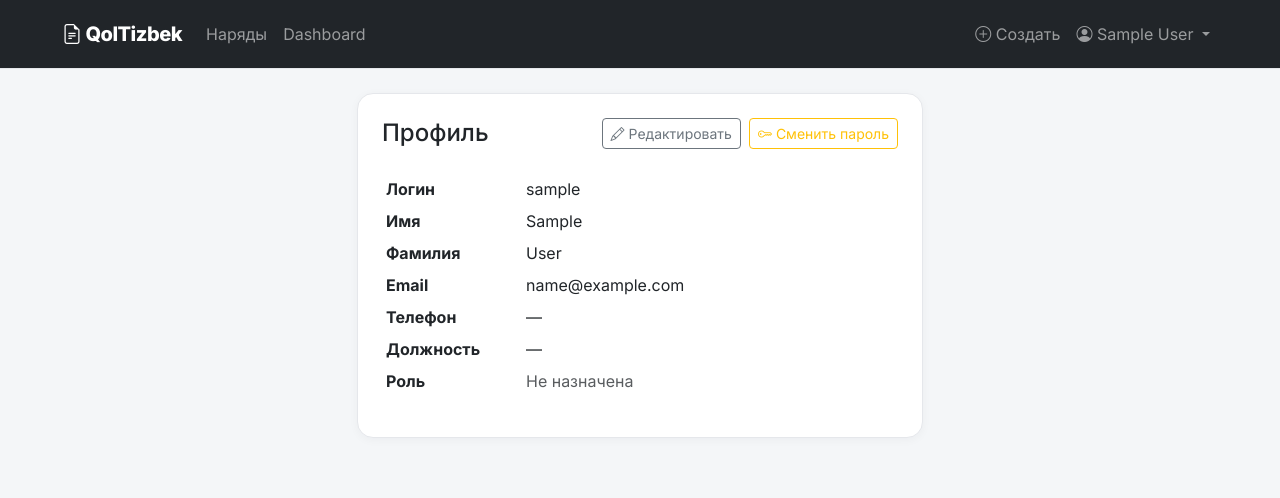
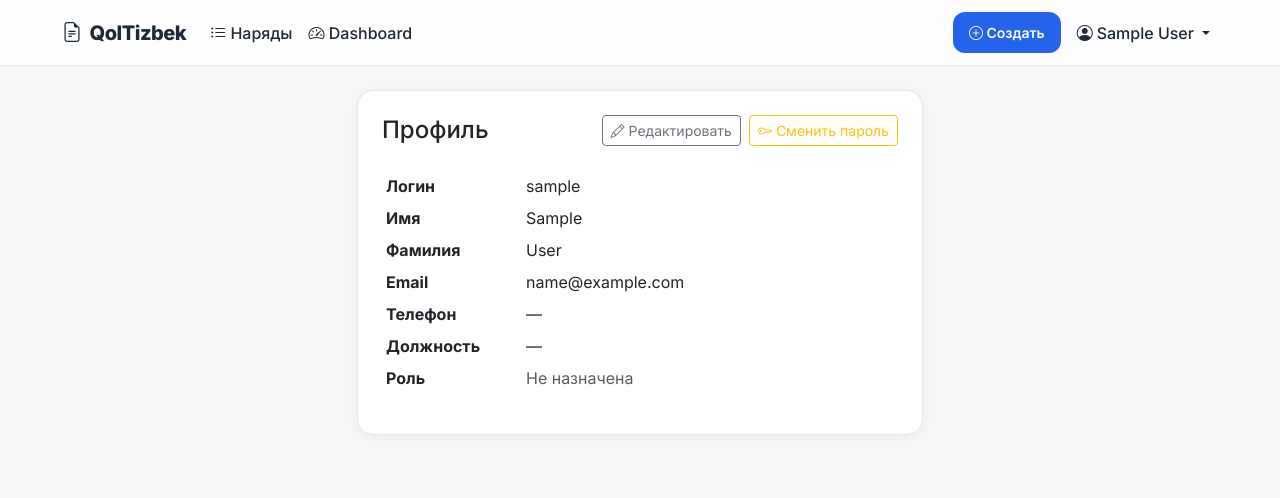
Before and after one commit to TarkhanNone/qoltizbek_v1, a Django app: page /accounts/profile/ in a window 1280 px wide. Shown: the top 498 px of the page. Run offline with Django 5.2, Linux system fonts and the light colour scheme; the visitor is signed in with stand-in values (Sample User, id 1).

Commit message:
updated navbar.html

```diff
--- a/templates/base.html
+++ b/templates/base.html
@@ -4,10 +4,13 @@
     <meta charset="UTF-8">
     <meta name="viewport" content="width=device-width, initial-scale=1.0">
     <title>{% block title %}QolTizbek{% endblock %}</title>
+
     <link href="https://cdn.jsdelivr.net/npm/bootstrap@5.3.0/dist/css/bootstrap.min.css" rel="stylesheet">
     <link href="https://cdn.jsdelivr.net/npm/bootstrap-icons@1.11.0/font/bootstrap-icons.css" rel="stylesheet">
+
     <link rel="preconnect" href="https://fonts.googleapis.com">
     <link href="https://fonts.googleapis.com/css2?family=Inter:wght@400;500;600;700;800&display=swap" rel="stylesheet">
+
     <style>
         :root {
             --bg: #f4f6f8;
@@ -17,85 +20,163 @@
             --primary: #2563eb;
             --border: #e5e7eb;
         }
+
+        * {
+            box-sizing: border-box;
+        }
+
         body {
             background: var(--bg);
             color: var(--text);
             font-family: Inter, system-ui, sans-serif;
+            -webkit-font-smoothing: antialiased;
         }
+
+        /* NAVBAR */
         .navbar {
-            backdrop-filter: blur(10px);
-            background: rgba(255,255,255,0.9);
-            border-bottom: 1px solid var(--border);
-            padding: 14px 0;
+            background: rgba(255,255,255,0.85);
             -webkit-backdrop-filter: blur(10px);
             backdrop-filter: blur(10px);
+            border-bottom: 1px solid var(--border);
+            padding: 12px 0;
         }
+
         .navbar-brand {
             font-weight: 800;
             letter-spacing: -0.5px;
+            color: var(--text);
         }
+
+        .nav-link {
+            color: var(--text);
+            font-weight: 500;
+            padding: 8px 12px;
+            border-radius: 10px;
+        }
+
+        .nav-link:hover {
+            background: #f1f5f9;
+            color: var(--text);
+        }
+
+        .dropdown-menu {
+            border: 1px solid var(--border);
+            border-radius: 12px;
+            box-shadow: 0 10px 30px rgba(0,0,0,0.08);
+        }
+
+        /* LAYOUT FIX */
+        .container {
+            max-width: 1180px;
+        }
+
+        /* CARDS */
         .card {
             border: 1px solid var(--border);
             border-radius: 16px;
+            background: var(--card);
             box-shadow: 0 2px 10px rgba(15, 23, 42, 0.04);
+
             transition:
                 transform 0.2s ease,
                 box-shadow 0.2s ease,
                 border-color 0.2s ease;
         }
+
         .card-body {
             padding: 1.5rem;
         }
+
         .card:hover {
             transform: translateY(-2px);
-            box-shadow: 0 8px 24px rgba(15, 23, 42, 0.08);
+            box-shadow: 0 10px 30px rgba(15, 23, 42, 0.08);
         }
+
+        /* BADGES */
         .badge {
             padding: 6px 10px;
             border-radius: 999px;
             font-weight: 600;
             font-size: 12px;
         }
+
         .badge-draft {
             background: rgba(108,117,125,.12);
             color: #6c757d;
         }
+
         .badge-progress {
             background: rgba(245, 158, 11, 0.12);
             color: #b45309;
         }
+
         .badge-done {
             background: rgba(34, 197, 94, 0.12);
             color: #15803d;
         }
+
         .badge-closed {
             background: rgba(31, 41, 55, 0.12);
             color: #374151;
         }
-        .sign-step { display: flex; align-items: center; gap: 8px; padding: 8px 0; border-bottom: 1px solid #f0f0f0; }
-        .sign-step:last-child { border-bottom: none; }
+
+        /* STEPS */
+        .sign-step {
+            display: flex;
+            align-items: center;
+            gap: 8px;
+            padding: 8px 0;
+            border-bottom: 1px solid #f0f0f0;
+        }
+
+        .sign-step:last-child {
+            border-bottom: none;
+        }
+
+        /* BUTTONS */
         .btn-primary {
             background: var(--primary);
             border: none;
             border-radius: 12px;
             padding: 10px 16px;
             font-weight: 600;
+
+            transition: background 0.2s ease;
         }
 
         .btn-primary:hover,
         .btn-primary:focus {
             background: #1d4ed8;
             border: none;
-            transition: background 0.2s ease;
+            box-shadow: none;
         }
-        .container { max-width: 1180px; }
+
+        /* ALERTS (важно — убирает bootstrap "дешевый" вид) */
+        .alert {
+            border: none;
+            border-radius: 14px;
+            font-weight: 500;
+        }
+
+        /* TEXT HELPERS */
+        .muted {
+            color: var(--muted);
+        }
+
+        /* PAGE SPACING */
+        .page-wrapper {
+            padding: 24px 0 64px;
+        }
     </style>
 </head>
+
 <body>
 
 {% include 'partials/navbar.html' %}
 
-<div class="container mt-4 mb-5">
+<main class="page-wrapper">
+    <div class="container">
+
         {% if messages %}
             {% for message in messages %}
                 <div class="alert alert-{{ message.tags }} alert-dismissible fade show">
@@ -106,7 +187,9 @@
         {% endif %}
 
         {% block content %}{% endblock %}
+
     </div>
+</main>
 
 <script src="https://cdn.jsdelivr.net/npm/bootstrap@5.3.0/dist/js/bootstrap.bundle.min.js"></script>
 </body>
--- a/templates/partials/navbar.html
+++ b/templates/partials/navbar.html
@@ -1,43 +1,71 @@
-<nav class="navbar navbar-expand-lg navbar-dark bg-dark">
+<nav class="navbar navbar-expand-lg">
     <div class="container">
-        <a class="navbar-brand" href="/">
-            <i class="bi bi-file-earmark-text"></i> QolTizbek
+
+        <!-- BRAND -->
+        <a class="navbar-brand d-flex align-items-center gap-2" href="/">
+            <i class="bi bi-file-earmark-text"></i>
+            QolTizbek
         </a>
+
+        <!-- TOGGLER -->
         <button class="navbar-toggler" type="button" data-bs-toggle="collapse" data-bs-target="#navMenu">
             <span class="navbar-toggler-icon"></span>
         </button>
+
         <div class="collapse navbar-collapse" id="navMenu">
+
+            <!-- LEFT -->
             <ul class="navbar-nav me-auto">
                 <li class="nav-item">
-                    <a class="nav-link" href="{% url 'workorder_list' %}">Наряды</a>
+                    <a class="nav-link" href="{% url 'workorder_list' %}">
+                        <i class="bi bi-list-ul"></i> Наряды
+                    </a>
                 </li>
+
                 {% if user.is_authenticated %}
                 <li class="nav-item">
-                    <a class="nav-link" href="{% url 'dashboard' %}">Dashboard</a>
+                    <a class="nav-link" href="{% url 'dashboard' %}">
+                        <i class="bi bi-speedometer2"></i> Dashboard
+                    </a>
                 </li>
                 {% endif %}
             </ul>
-            <ul class="navbar-nav">
+
+            <!-- RIGHT -->
+            <ul class="navbar-nav align-items-center">
+
                 {% if user.is_authenticated %}
-                    <li class="nav-item">
-                        <a class="nav-link" href="{% url 'workorder_create' %}">
+
+                    <li class="nav-item me-2">
+                        <a class="btn btn-primary btn-sm" href="{% url 'workorder_create' %}">
                             <i class="bi bi-plus-circle"></i> Создать
                         </a>
                     </li>
+
                     <li class="nav-item dropdown">
-                        <a class="nav-link dropdown-toggle" href="#" data-bs-toggle="dropdown">
-                            <i class="bi bi-person-circle"></i> {{ user.get_full_name|default:user.username }}
+                        <a class="nav-link dropdown-toggle d-flex align-items-center gap-1" href="#" data-bs-toggle="dropdown">
+                            <i class="bi bi-person-circle"></i>
+                            <span>{{ user.get_full_name|default:user.username }}</span>
                         </a>
+
                         <ul class="dropdown-menu dropdown-menu-end">
-                            <li><a class="dropdown-item" href="{% url 'profile' %}">
-                                <i class="bi bi-person"></i> Профиль
-                            </a></li>
+
+                            <li>
+                                <a class="dropdown-item" href="{% url 'profile' %}">
+                                    <i class="bi bi-person"></i> Профиль
+                                </a>
+                            </li>
+
                             {% if user.is_staff %}
-                            <li><a class="dropdown-item" href="{% url 'admin:index' %}">
-                                <i class="bi bi-gear"></i> Админка
-                            </a></li>
+                            <li>
+                                <a class="dropdown-item" href="{% url 'admin:index' %}">
+                                    <i class="bi bi-gear"></i> Админка
+                                </a>
+                            </li>
                             {% endif %}
+
                             <li><hr class="dropdown-divider"></li>
+
                             <li>
                                 <form method="post" action="{% url 'logout' %}">
                                     {% csrf_token %}
@@ -46,8 +74,10 @@
                                     </button>
                                 </form>
                             </li>
+
                         </ul>
                     </li>
+
                 {% else %}
                     <li class="nav-item">
                         <a class="nav-link" href="{% url 'login' %}">Войти</a>
@@ -56,7 +86,9 @@
                         <a class="nav-link" href="{% url 'register' %}">Регистрация</a>
                     </li>
                 {% endif %}
+
             </ul>
+
         </div>
     </div>
 </nav>
```
Lines whose indentation alone changed are shown as unchanged.
